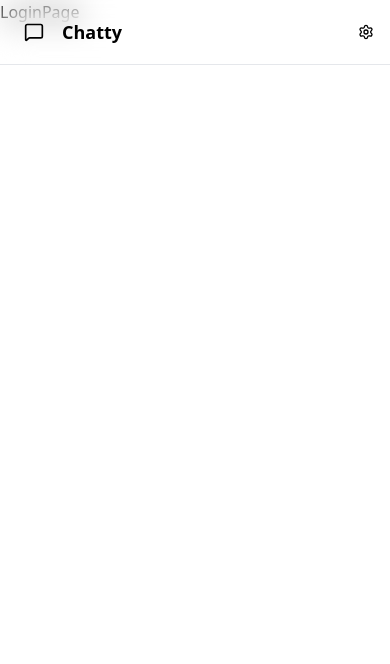
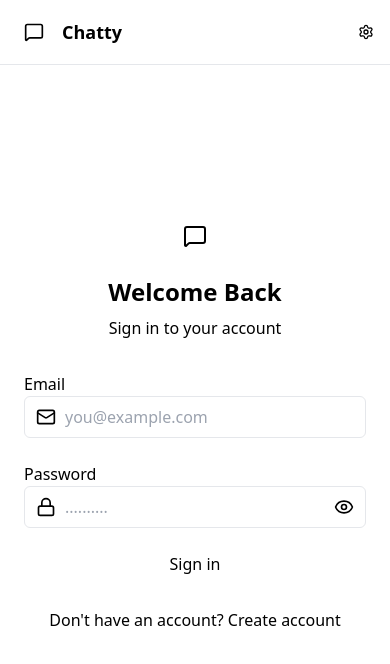
Before and after one commit to kristindyulgeryan/React-Chat-App, a React (Vite) app in the folder frontend/: page /login in a window 390 px wide. Shown: the top 664 px of the page. Built offline with nearby package versions, Linux system fonts and the light colour scheme; no server answers.

Commit message:
create responsive login page with form handling and password toggle

```diff
--- a/frontend/src/pages/LoginPage.jsx
+++ b/frontend/src/pages/LoginPage.jsx
@@ -1,5 +1,124 @@
+import { useState } from "react";
+import { useAuthStore } from "../store/useAutheStore";
+import { Eye, EyeOff, Loader2, Lock, Mail, MessageSquare } from "lucide-react";
+import { Link } from "react-router-dom";
+import AuthImagePattern from "../components/AuthImagePattern";
+
 const LoginPage = () => {
-  return <div>LoginPage</div>;
+  const [showPassword, setShowPassword] = useState();
+  const [formData, setFormData] = useState({
+    email: "",
+    password: "",
+  });
+  const { login, isLoggingIn } = useAuthStore();
+
+  const handleSubmit = async (e) => {
+    e.preventDefault();
+    login(formData);
+  };
+
+  return (
+    <div className="grid min-h-screen lg:grid-cols-2">
+      {/* left side */}
+      <div className="flex flex-col items-center justify-center p-6 sm:p-12">
+        <div className="w-full max-w-md space-y-8">
+          {/* LOGO */}
+          <div className="mb-8 text-center">
+            <div className="group flex flex-col items-center gap-2">
+              <div className="bg-primary/10 group-hover:bg-primary/20 flex size-12 items-center justify-center rounded-xl transition-colors">
+                <MessageSquare className="text-primary h-6 w-6" />
+              </div>
+              <h1 className="mt-2 text-2xl font-bold">Welcome Back</h1>
+              <p className="text-base-content/60">Sign in to your account</p>
+            </div>
+          </div>
+
+          {/* FORM */}
+          <form onSubmit={handleSubmit} className="space-y-6">
+            <div className="form-control">
+              <label className="label">
+                <span className="label-text font-medium">Email</span>
+              </label>
+              <div className="relative">
+                <div className="pointer-events-none absolute inset-y-0 left-0 flex items-center pl-3">
+                  <Mail className="text-base-content/40 size-5" />
+                </div>
+                <input
+                  type="email"
+                  className="w-full rounded-md border py-2 pl-10 focus:shadow-[0_0_0_1px_black,0_0_0_3px_black] focus:outline-none focus:ring-0"
+                  placeholder="you@example.com"
+                  value={formData.email}
+                  onChange={(e) =>
+                    setFormData({ ...formData, email: e.target.value })
+                  }
+                />
+              </div>
+            </div>
+
+            <div className="form-control">
+              <label className="label">
+                <span className="label-text font-medium">Password</span>
+              </label>
+              <div className="relative">
+                <div className="pointer-events-none absolute inset-y-0 left-0 flex items-center pl-3">
+                  <Lock className="text-base-content/40 size-5" />
+                </div>
+                <input
+                  type={showPassword ? "text" : "password"}
+                  className="w-full rounded-md border py-2 pl-10 focus:shadow-[0_0_0_1px_black,0_0_0_3px_black] focus:outline-none focus:ring-0"
+                  placeholder=".........."
+                  value={formData.password}
+                  onChange={(e) =>
+                    setFormData({ ...formData, password: e.target.value })
+                  }
+                />
+                <button
+                  type="button"
+                  className="absolute inset-y-0 right-0 flex items-center pr-3"
+                  onClick={() => setShowPassword(!showPassword)}
+                >
+                  {showPassword ? (
+                    <EyeOff className="text-base-content/40 size-5" />
+                  ) : (
+                    <Eye className="text-base-content/40 size-5" />
+                  )}
+                </button>
+              </div>
+            </div>
+
+            <button
+              type="submit"
+              className="btn btn-primary w-full"
+              disabled={isLoggingIn}
+            >
+              {isLoggingIn ? (
+                <>
+                  <Loader2 className="size-5 animate-spin" />
+                  Loading...
+                </>
+              ) : (
+                "Sign in"
+              )}
+            </button>
+          </form>
+          <div className="text-center">
+            <p className="text-base-content/60">
+              Don&apos;t have an account?{" "}
+              <Link to="/signup" className="link link-primary">
+                Create account
+              </Link>
+            </p>
+          </div>
+        </div>
+      </div>
+
+      {/* right side */}
+      <AuthImagePattern
+        title="Join our community"
+        subtitle="Connect with friends, share moments, and stay in touch with your loved ones."
+      />
+    </div>
+  );
 };
 
 export default LoginPage;
```
